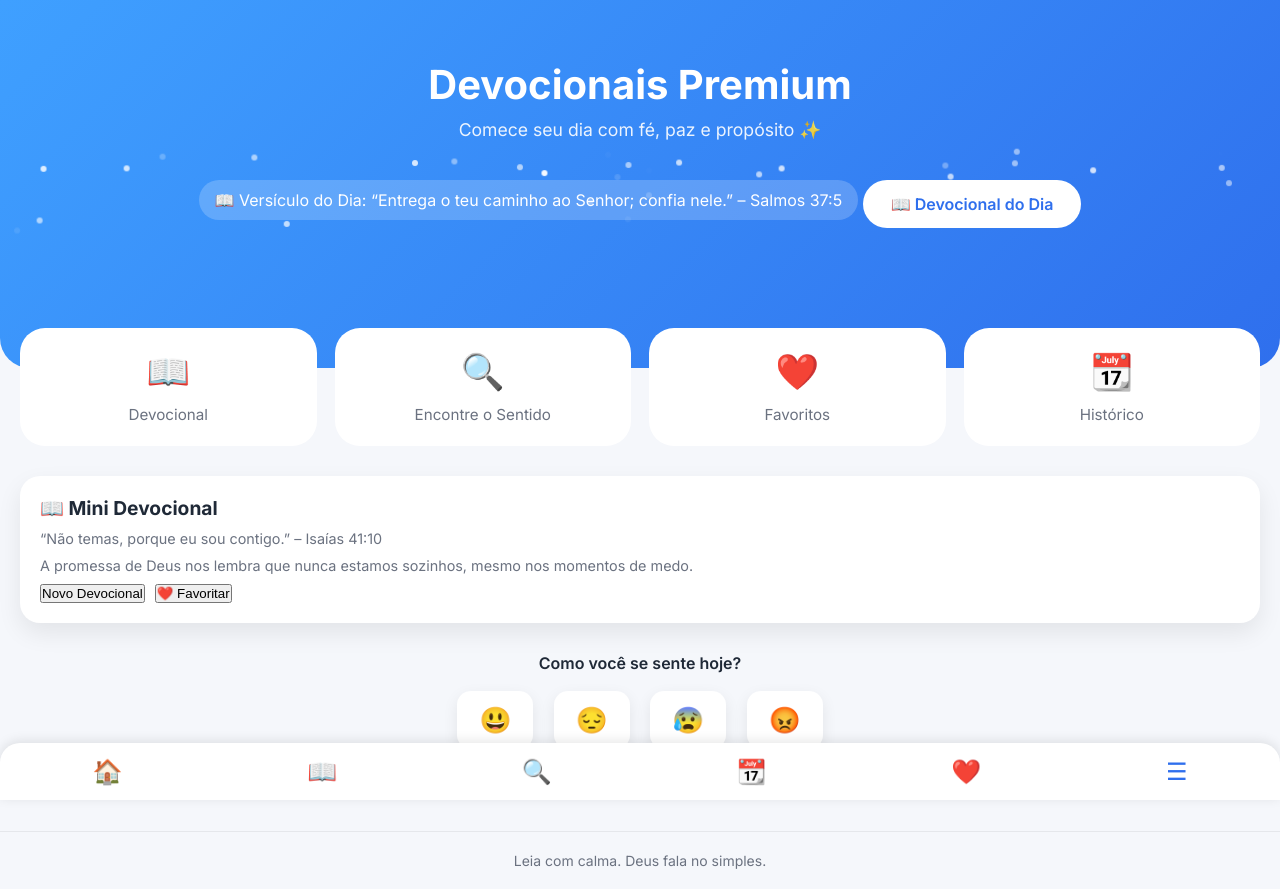
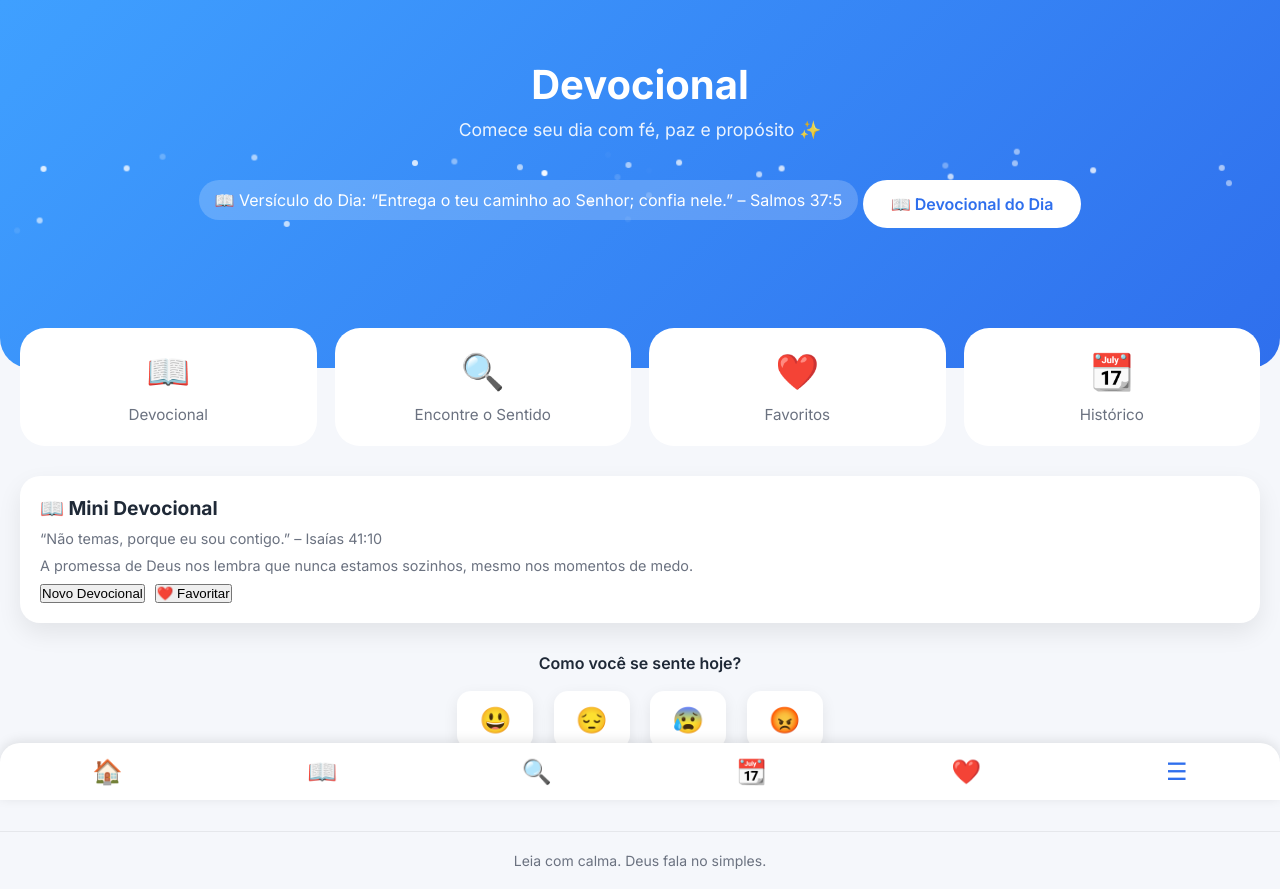
Before and after one commit to remasteriza/devocional-app, a website: page index.html in a window 1280 px wide. Drawn offline with Linux system fonts and the light colour scheme.

Commit message:
Update index.html

```diff
--- a/index.html
+++ b/index.html
@@ -1,3 +1,4 @@
+
 <!DOCTYPE html>
 <html lang="pt-BR">
 <head>
@@ -178,7 +179,7 @@ nav a:hover { transform:scale(1.2); }
 <body>
 
 <header>
-  <h1>Devocionais Premium</h1>
+  <h1>Devocional </h1>
   <p>Comece seu dia com fé, paz e propósito ✨</p>
   <div class="banner" id="verse">📖 Versículo do Dia</div>
   <a href="devocional.html" class="btn-hero">📖 Devocional do Dia</a>
```
